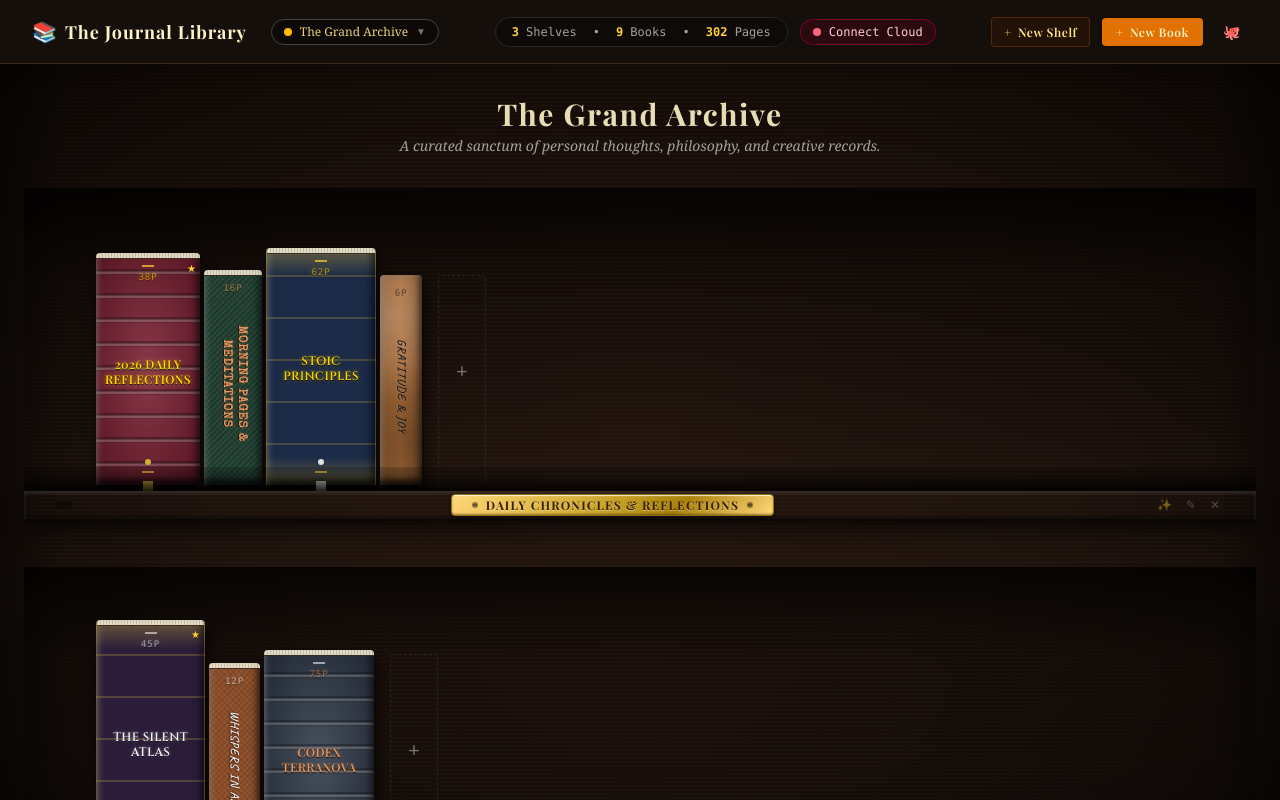
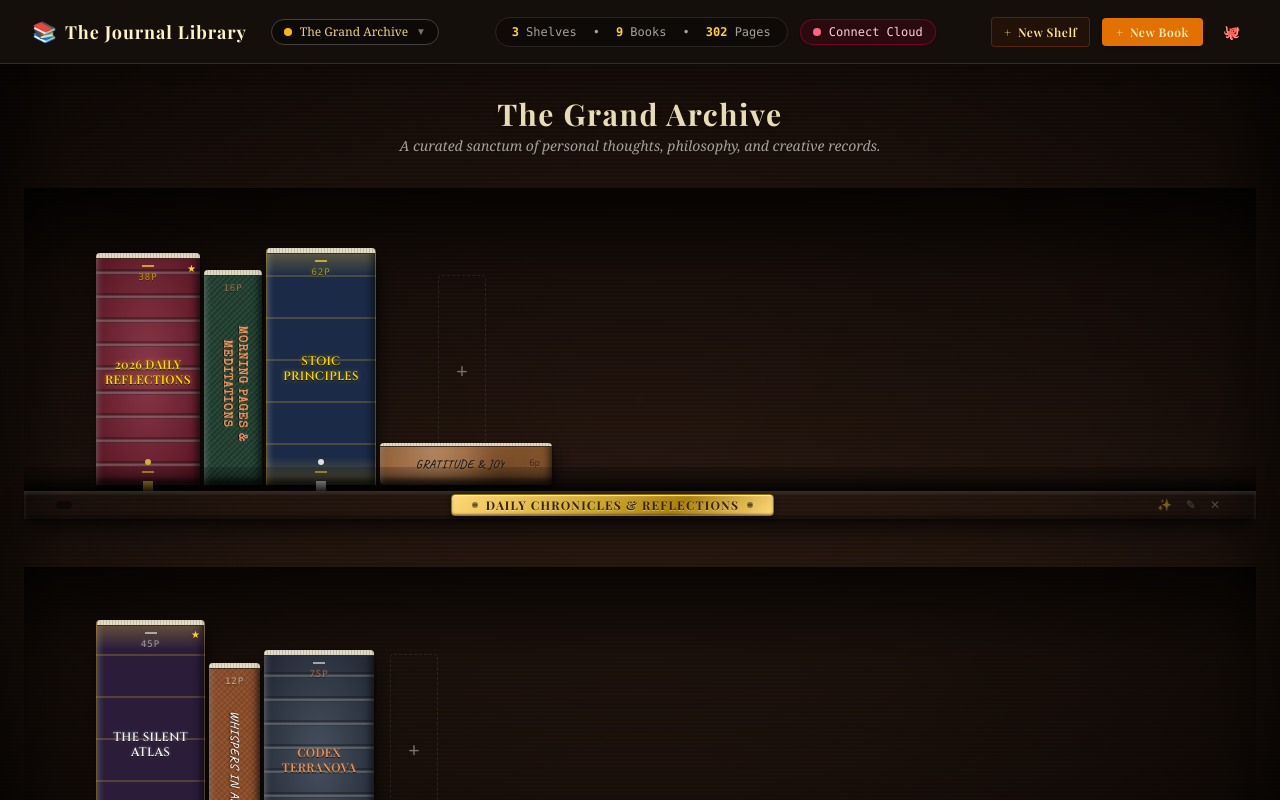
Before and after one commit to janlofredy/TheLibrary, a Vue app: page / in a window 1280 px wide. Shown: the top 800 px of the page. Built offline with nearby package versions, Linux system fonts and the light colour scheme; a web font is replaced by a local one.

Commit message:
feat(bookshelf): implement complete physics specification with deterministic UUID leaning, sandwich compression anti-lean, unsupported fall-to-flat, and live ghost drag preview

```diff
--- a/src/components/bookshelf/ShelfRow.vue
+++ b/src/components/bookshelf/ShelfRow.vue
@@ -1,6 +1,6 @@
 <template>
   <div class="relative w-full mb-8 sm:mb-12 flex flex-col group/shelf">
-    <!-- Shelf Top Ambient Occlusion Cavity (Infinite Free Placement Wooden Canvas) -->
+    <!-- Shelf Top Ambient Occlusion Cavity (Continuous Wooden Shelf Canvas) -->
     <div
       ref="shelfTrack"
       class="relative min-h-[300px] w-full flex items-end px-6 sm:px-12 pt-8 pb-1.5 overflow-x-auto overflow-y-hidden select-none cursor-crosshair"
@@ -12,19 +12,34 @@
       <!-- Back Wall Ambient Shadow -->
       <div class="absolute inset-0 shelf-depth-shadow pointer-events-none -z-10"></div>
 
-      <!-- Dragging Drop Indicator Marker -->
-      <div
-        v-if="dragIndicatorX !== null"
-        class="absolute bottom-1 w-1 bg-amber-400 rounded-full shadow-[0_0_12px_rgba(251,191,36,0.9)] z-40 pointer-events-none transition-all duration-75"
-        :style="{ left: `${dragIndicatorX}px`, height: '220px' }"
-      ></div>
+      <!-- Live Ghost Drag Preview Marker & Ghost Book -->
+      <template v-if="dragIndicatorX !== null">
+        <!-- Vertical Glowing Drop Bar -->
+        <div
+          class="absolute bottom-1 w-1 bg-amber-400 rounded-full shadow-[0_0_12px_rgba(251,191,36,0.9)] z-40 pointer-events-none transition-all duration-75"
+          :style="{ left: `${dragIndicatorX}px`, height: '220px' }"
+        ></div>
 
-      <!-- Continuous Shelf Floor Canvas (Dynamic infinite width based on book positions) -->
+        <!-- Ghost Book Outline Preview -->
+        <div
+          v-if="ghostPreviewBook"
+          class="absolute bottom-0 opacity-60 border-2 border-dashed border-amber-300 rounded pointer-events-none z-30 transition-all duration-75 shadow-2xl scale-[1.02]"
+          :style="{ left: `${dragIndicatorX}px`, width: '38px', height: '225px', backgroundColor: ghostPreviewBook.spineColor }"
+        >
+          <div class="h-full w-full flex items-center justify-center p-1 overflow-hidden">
+            <span class="text-[10px] uppercase font-bold tracking-widest text-amber-100 rotate-90 whitespace-nowrap">
+              {{ ghostPreviewBook.title }}
+            </span>
+          </div>
+        </div>
+      </template>
+
+      <!-- Continuous Shelf Floor Canvas -->
       <div
         class="relative min-h-[265px] flex items-end z-10 pb-0.5"
         :style="{ width: `${shelfContentWidth}px`, minWidth: '100%' }"
       >
-        <!-- Books Rendered at their Free Coordinate Positions -->
+        <!-- Books Rendered at their Coordinate Positions -->
         <div
           v-for="item in positionedBooks"
           :key="item.book.id"
@@ -122,7 +137,7 @@
 import { ref, computed } from 'vue'
 import type { Shelf, Book } from '@/types/journal'
 import { useLibraryStore } from '@/stores/libraryStore'
-import { calculateSpineWidth } from '@/utils/bookSizing'
+import { calculateSpineWidth, calculateBookHeight, type NeighborInfo } from '@/utils/bookSizing'
 import BookSpine from './BookSpine.vue'
 
 const props = defineProps<{
@@ -132,15 +147,22 @@ const props = defineProps<{
 const store = useLibraryStore()
 const shelfTrack = ref<HTMLElement | null>(null)
 const dragIndicatorX = ref<number | null>(null)
+const draggingBookId = ref<string | null>(null)
 
 const books = computed(() => store.getBooksForShelf(props.shelf.id))
+
+const ghostPreviewBook = computed(() => {
+  if (!draggingBookId.value) return null
+  return store.books.find(b => b.id === draggingBookId.value) || null
+})
 
 interface PositionedBook {
   book: Book
   x: number
   width: number
-  leftNeighbor: Book | null
-  rightNeighbor: Book | null
+  isFlat: boolean
+  leftNeighbor: NeighborInfo | null
+  rightNeighbor: NeighborInfo | null
 }
 
 const positionedBooks = computed<PositionedBook[]>(() => {
@@ -154,14 +176,16 @@ const positionedBooks = computed<PositionedBook[]>(() => {
     return (a.slotIndex ?? 0) - (b.slotIndex ?? 0)
   })
 
-  // Calculate coordinates
+  // Calculate base coordinates and dimensions
   let currentFlowX = 24
-  const calculatedItems: { book: Book; x: number; width: number }[] = []
+  const calculatedItems: { book: Book; x: number; width: number; isFlat: boolean }[] = []
 
   for (const book of sorted) {
-    const isFlat = book.layerMode === 'horizontal-stack'
+    const isExplicitFlat = book.layerMode === 'horizontal-stack'
     const spineW = calculateSpineWidth(book.pageCount || 0)
-    const bookWidth = isFlat ? 190 : spineW
+    const bookH = calculateBookHeight(book.id)
+    const flatLength = Math.min(210, Math.max(170, Math.round(bookH * 0.82)))
+    const bookWidth = isExplicitFlat ? flatLength : spineW
 
     let x = book.positionX
     if (x === undefined || x < 0) {
@@ -172,33 +196,38 @@ const positionedBooks = computed<PositionedBook[]>(() => {
       book,
       x,
       width: bookWidth,
+      isFlat: isExplicitFlat,
     })
 
     currentFlowX = Math.max(currentFlowX, x + bookWidth + 4)
   }
 
-  // Determine neighbors based on physical proximity (within 55px contact range)
+  // Determine physical neighbor contact information
   const result: PositionedBook[] = []
   for (let i = 0; i < calculatedItems.length; i++) {
     const current = calculatedItems[i]
-    let leftNeighbor: Book | null = null
-    let rightNeighbor: Book | null = null
+    let leftNeighbor: NeighborInfo | null = null
+    let rightNeighbor: NeighborInfo | null = null
 
     // Check left neighbor
     if (i > 0) {
       const prev = calculatedItems[i - 1]
-      const distance = current.x - (prev.x + prev.width)
-      if (distance <= 55) {
-        leftNeighbor = prev.book
+      const distance = Math.max(0, current.x - (prev.x + prev.width))
+      leftNeighbor = {
+        book: prev.book,
+        distance,
+        isFlat: prev.isFlat,
       }
     }
 
     // Check right neighbor
     if (i < calculatedItems.length - 1) {
       const next = calculatedItems[i + 1]
-      const distance = next.x - (current.x + current.width)
-      if (distance <= 55) {
-        rightNeighbor = next.book
+      const distance = Math.max(0, next.x - (current.x + current.width))
+      rightNeighbor = {
+        book: next.book,
+        distance,
+        isFlat: next.isFlat,
       }
     }
 
@@ -206,6 +235,7 @@ const positionedBooks = computed<PositionedBook[]>(() => {
       book: current.book,
       x: current.x,
       width: current.width,
+      isFlat: current.isFlat,
       leftNeighbor,
       rightNeighbor,
     })
@@ -229,7 +259,22 @@ function handleTrackDragOver(e: DragEvent) {
   e.dataTransfer!.dropEffect = 'move'
   const rect = shelfTrack.value.getBoundingClientRect()
   const scrollLeft = shelfTrack.value.scrollLeft
-  dragIndicatorX.value = Math.max(0, e.clientX - rect.left + scrollLeft)
+  const rawX = Math.max(0, e.clientX - rect.left + scrollLeft - 18)
+
+  // Magnetic Snapping: if within 14px of another book's edge, snap snugly (gap = 1px)
+  let targetX = rawX
+  for (const item of positionedBooks.value) {
+    if (Math.abs(rawX - (item.x + item.width)) < 14) {
+      targetX = item.x + item.width + 1 // Snug snap after item
+      break
+    }
+    if (Math.abs(rawX - (item.x - 38)) < 14) {
+      targetX = Math.max(0, item.x - 39) // Snug snap before item
+      break
+    }
+  }
+
+  dragIndicatorX.value = targetX
 }
 
 function handleTrackDragLeave() {
@@ -237,15 +282,14 @@ function handleTrackDragLeave() {
 }
 
 async function handleTrackDrop(e: DragEvent) {
+  const targetX = dragIndicatorX.value
   dragIndicatorX.value = null
+  draggingBookId.value = null
   if (!shelfTrack.value || !e.dataTransfer) return
 
   const bookId = e.dataTransfer.getData('text/plain')
-  if (bookId) {
-    const rect = shelfTrack.value.getBoundingClientRect()
-    const scrollLeft = shelfTrack.value.scrollLeft
-    const dropX = Math.max(0, Math.round(e.clientX - rect.left + scrollLeft - 18))
-    await store.moveBookToPosition(bookId, props.shelf.id, dropX)
+  if (bookId && targetX !== null) {
+    await store.moveBookToPosition(bookId, props.shelf.id, targetX)
   }
 }
 
--- a/src/utils/bookSizing.ts
+++ b/src/utils/bookSizing.ts
@@ -13,6 +13,14 @@ export function hashString(str: string): number {
 }
 
 /**
+ * Deterministic natural lean direction based on the book's UUID.
+ */
+export function getNaturalLeanDirection(bookId: string): 'left' | 'right' {
+  const hash = hashString(bookId || 'default-seed')
+  return (hash % 2 === 0) ? 'left' : 'right'
+}
+
+/**
  * Calculates dynamic book spine thickness (width in pixels) based on page count.
  * Minimum: 28px (readable title)
  * Base: 32px
@@ -25,7 +33,6 @@ export function calculateSpineWidth(pageCount: number): number {
 
   if (pageCount <= 0) return MIN_WIDTH
 
-  // Linear growth up to ~25 pages, then gentle logarithmic curve to realistic max
   if (pageCount <= 25) {
     return Math.min(MAX_WIDTH, Math.max(MIN_WIDTH, Math.round(BASE_WIDTH + pageCount * 1.6)))
   }
@@ -36,23 +43,33 @@ export function calculateSpineWidth(pageCount: number): number {
 
 /**
  * Procedurally computes a deterministic height (195px - 265px) using the book's UUID seed.
- * Ensures consistent visual height on all devices without storing extra database fields.
  */
 export function calculateBookHeight(bookId: string): number {
   const MIN_HEIGHT = 195
   const MAX_HEIGHT = 265
   const hash = hashString(bookId || 'default-book-seed')
-  const factor = (hash % 1000) / 1000 // 0.000 to 0.999
+  const factor = (hash % 1000) / 1000
 
   return Math.round(MIN_HEIGHT + factor * (MAX_HEIGHT - MIN_HEIGHT))
 }
 
+export interface NeighborInfo {
+  book: Book
+  distance: number
+  isFlat: boolean
+}
+
 /**
- * Computes full sizing, realistic contact tilt angle, unsupported fallback to lying flat, and floor anti-clipping lift.
+ * Computes full sizing according to the formal physics specification:
+ * 1. Deterministic UUID lean direction.
+ * 2. Automatic leaning for slim books (width <= 45px).
+ * 3. Sandwiched between two books -> stands upright.
+ * 4. Unsupported on lean side -> falls over & lies flat.
+ * 5. Supported on lean side -> leans and hits neighbor with anti-clipping floorLift.
  */
 export function getBookSizing(
   book: Book,
-  neighbors?: { left?: Book | null; right?: Book | null }
+  neighbors?: { left?: NeighborInfo | null; right?: NeighborInfo | null }
 ): BookSizing {
   const spineThickness = calculateSpineWidth(book.pageCount || 0)
   const fullBookHeight = calculateBookHeight(book.id)
@@ -71,8 +88,53 @@ export function getBookSizing(
     }
   }
 
-  // 2. Leaning Physics: If tilted with NO supporting neighbor on that side, it falls and lies flat!
-  if (book.layerMode === 'leaning-right' && !neighbors?.right) {
+  // 2. Thick Volume Check (Spine width > 45px stands firmly upright)
+  const canTilt = spineThickness <= 45
+  if (!canTilt) {
+    return {
+      width: spineThickness,
+      height: fullBookHeight,
+      rotationDeg: 0,
+      floorLift: 0,
+      canTilt: false,
+      isFlat: false,
+      topEdgeDetail: spineThickness >= 48,
+    }
+  }
+
+  // 3. Sandwiched Condition: If book has tight neighbors on both left and right (distance <= 8px), it stands upright!
+  const hasTightLeft = Boolean(neighbors?.left && neighbors.left.distance <= 8 && !neighbors.left.isFlat)
+  const hasTightRight = Boolean(neighbors?.right && neighbors.right.distance <= 8 && !neighbors.right.isFlat)
+
+  if (hasTightLeft && hasTightRight) {
+    return {
+      width: spineThickness,
+      height: fullBookHeight,
+      rotationDeg: 0,
+      floorLift: 0,
+      canTilt: true,
+      isFlat: false,
+      topEdgeDetail: false,
+    }
+  }
+
+  // 4. Determine Lean Direction (Explicit preference or automatic deterministic UUID direction)
+  let leanDir: 'left' | 'right'
+  if (book.layerMode === 'leaning-left') {
+    leanDir = 'left'
+  } else if (book.layerMode === 'leaning-right') {
+    leanDir = 'right'
+  } else {
+    // Automatic leaning based on UUID
+    leanDir = getNaturalLeanDirection(book.id)
+  }
+
+  // 5. Evaluate Support on the Lean Side
+  if (leanDir === 'right') {
+    const hasRightSupport = Boolean(neighbors?.right && neighbors.right.distance <= 50)
+
+    if (!hasRightSupport) {
+      // Unsupported on the right: falls over and lies flat on the shelf floor!
       return {
         width: flatBookLength,
         height: spineThickness,
@@ -84,7 +146,26 @@ export function getBookSizing(
       }
     }
 
-  if (book.layerMode === 'leaning-left' && !neighbors?.left) {
+    // Supported on the right: leans right and hits right neighbor
+    const baseAngle = 5.4
+    const rad = baseAngle * (Math.PI / 180)
+    const floorLift = Math.ceil(spineThickness * Math.sin(rad)) + 1
+
+    return {
+      width: spineThickness,
+      height: fullBookHeight,
+      rotationDeg: baseAngle,
+      floorLift,
+      canTilt: true,
+      isFlat: false,
+      topEdgeDetail: false,
+    }
+  } else {
+    // Leaning Left
+    const hasLeftSupport = Boolean(neighbors?.left && neighbors.left.distance <= 50)
+
+    if (!hasLeftSupport) {
+      // Unsupported on the left: falls over and lies flat on the shelf floor!
       return {
         width: flatBookLength,
         height: spineThickness,
@@ -96,57 +177,19 @@ export function getBookSizing(
       }
     }
 
-  // 3. Standing or Supported Leaning Mode
-  const width = spineThickness
-  const height = fullBookHeight
-
-  // Only slim/medium books (<= 48px width) can physically lean against a neighbor
-  const canTilt = width <= 48
-
-  let rotationDeg = 0
-  let floorLift = 0
-
-  if (canTilt && (book.layerMode === 'leaning-left' || book.layerMode === 'leaning-right')) {
-    const seed = hashString(book.id + '-lean')
-    // Distinct physical lean angle (5.0deg - 5.8deg) so the upper corner reaches over and hits the adjacent neighbor
-    let baseAngle = 5.0 + ((seed % 9) / 10)
-
-    if (book.layerMode === 'leaning-right') {
-      const right = neighbors?.right
-      if (right && right.layerMode === 'standing') {
-        baseAngle = 5.4 // Hits upright standing neighbor firmly
-      } else if (right && right.layerMode === 'leaning-right') {
-        baseAngle = 5.2 // Parallel domino cascade
-      } else if (right && right.layerMode === 'leaning-left') {
-        baseAngle = 4.2 // Apex tent touch
-      }
-      rotationDeg = baseAngle
-    } else if (book.layerMode === 'leaning-left') {
-      const left = neighbors?.left
-      if (left && left.layerMode === 'standing') {
-        baseAngle = 5.4 // Hits upright standing neighbor firmly
-      } else if (left && left.layerMode === 'leaning-left') {
-        baseAngle = 5.2 // Parallel domino cascade
-      } else if (left && left.layerMode === 'leaning-right') {
-        baseAngle = 4.2 // Apex tent touch
-      }
-      rotationDeg = -baseAngle
-    }
-
-    // Floor anti-clipping upward compensation
-    const rad = Math.abs(rotationDeg) * (Math.PI / 180)
-    floorLift = Math.ceil(width * Math.sin(rad)) + 1
-  }
-
-  const topEdgeDetail = width >= 48
+    // Supported on the left: leans left and hits left neighbor
+    const baseAngle = 5.4
+    const rad = baseAngle * (Math.PI / 180)
+    const floorLift = Math.ceil(spineThickness * Math.sin(rad)) + 1
 
     return {
-    width,
-    height,
-    rotationDeg,
+      width: spineThickness,
+      height: fullBookHeight,
+      rotationDeg: -baseAngle,
       floorLift,
-    canTilt,
+      canTilt: true,
       isFlat: false,
-    topEdgeDetail,
+      topEdgeDetail: false,
     }
   }
+}
```
Also changed, not shown: src/components/bookshelf/BookSpine.vue (+8 -16 lines). Lines whose indentation alone changed are shown as unchanged.
